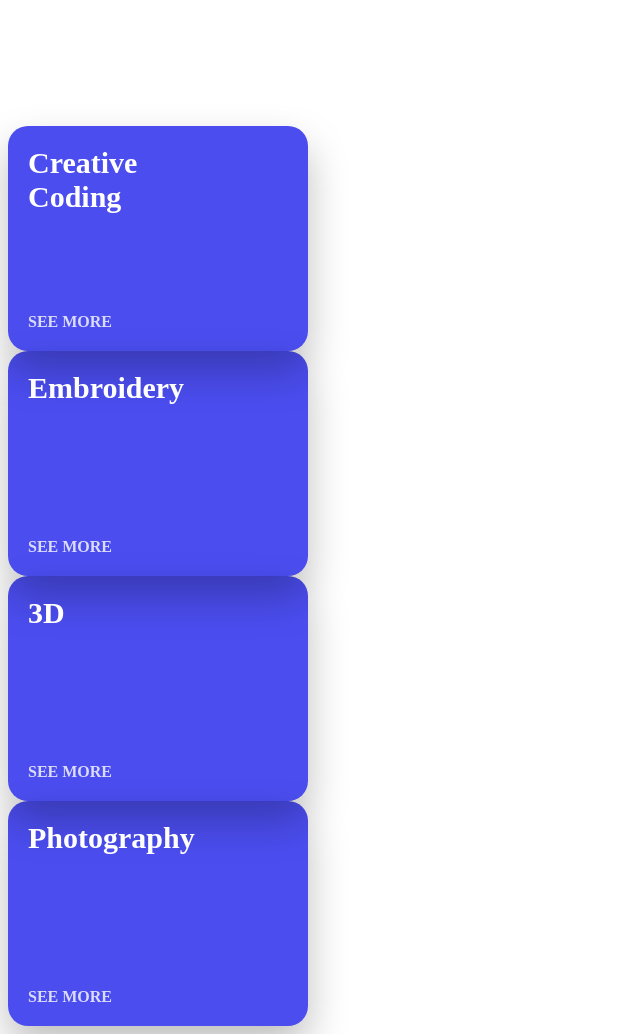
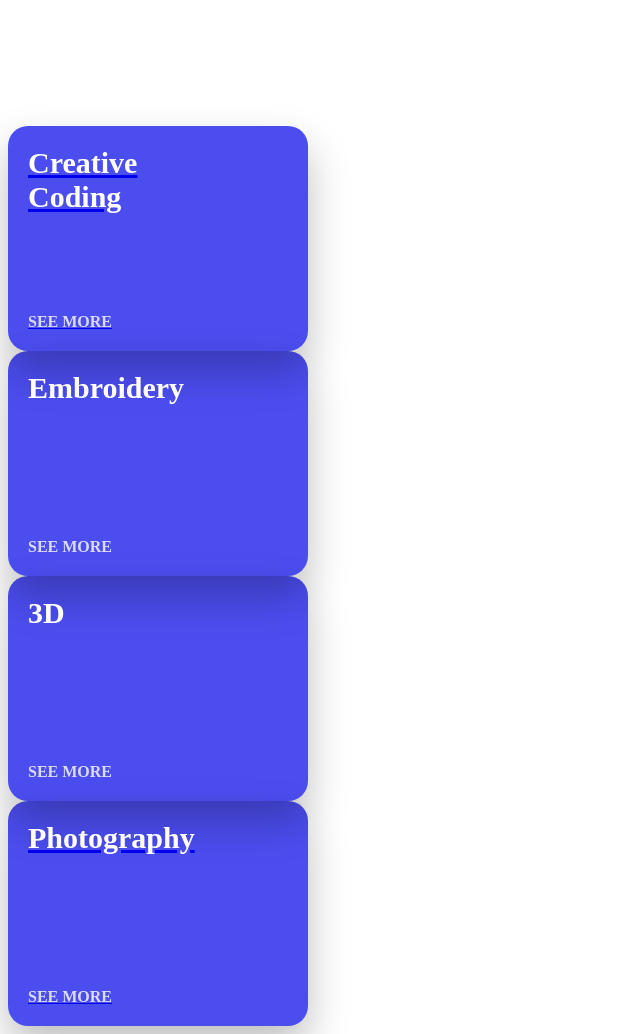
Before and after one commit to ivavay/my-react-app, a Gatsby site: page / in a window 1280 px wide. Shown: the part 200-1234 px from the top of the page, without its empty margins (0-640 px from the left). Built offline with nearby package versions, Linux system fonts and the light colour scheme; Gatsby itself is replaced by a stand-in of ours.

Commit message:
added links to cards

```diff
--- a/gatsby-config.js
+++ b/gatsby-config.js
@@ -1,6 +1,8 @@
 module.exports = {
   siteMetadata: {
     title: 'Ivy Chen',
+    description: 'This is my art storage',
+    keywords: 'react website, design, art, designer in taipei, designer in SF'
   },
   plugins: ['gatsby-plugin-react-helmet'],
 }
--- a/src/components/header.js
+++ b/src/components/header.js
@@ -5,7 +5,7 @@ import "./Header.css"
 const Header = ({ siteTitle }) => (
   <div className = "Header">
     <div className = "HeaderGroup">
-     <Link to = "/writings">Writings</Link>
+    <a href ="https://reading.supply/@ivavay">Writings</a>
     </div>
   </div>
 )
--- a/src/layouts/index.js
+++ b/src/layouts/index.js
@@ -14,7 +14,7 @@ const Layout = ({ children, data }) => (
         { name: 'keywords', content: 'sample, something' },
       ]}
     />
-    <Header />
+    <Header siteTitle={data.site.siteMetadata.title} />
       {children()}
     </div>
 )
--- a/src/pages/index.js
+++ b/src/pages/index.js
@@ -30,10 +30,11 @@ const IndexPage = () => (
     <div className="Cards">
       {/* <h2>hello more</h2> */}
       <div className = "CardGroup">
-        <Card
+      <a href ="https://www.openprocessing.org/user/236304/"><Card
           title = "Creative Coding"
           text = "see more"
-          image ={require("../images/card.jpg")}/>
+          image ={require("../images/card.jpg")
+          }/></a>
         <Card
           title = "Embroidery"
           text = "see more"
@@ -42,10 +43,12 @@ const IndexPage = () => (
           title = "3D"
           text = "see more"
           image ={require("../images/card.jpg")}/>
+        <a href = "ttps://vsco.co/ivavay/gallery">
         <Card
           title = "Photography"
           text = "see more"
-          image ={require("../images/card.jpg")}/>
+          image ={require("../images/card.jpg")}
+          /></a>
       </div>
     </div>
   </div>
```
